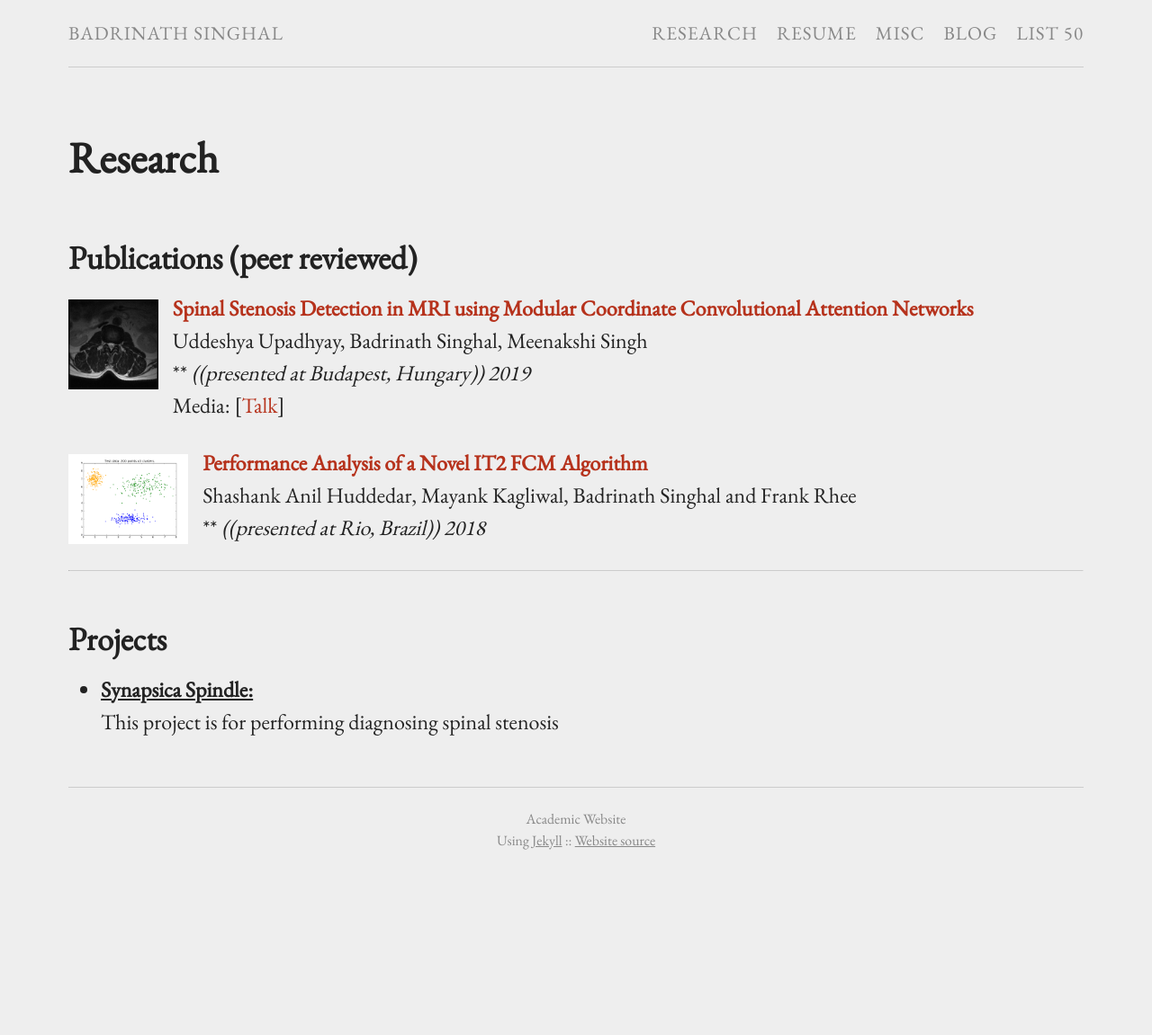
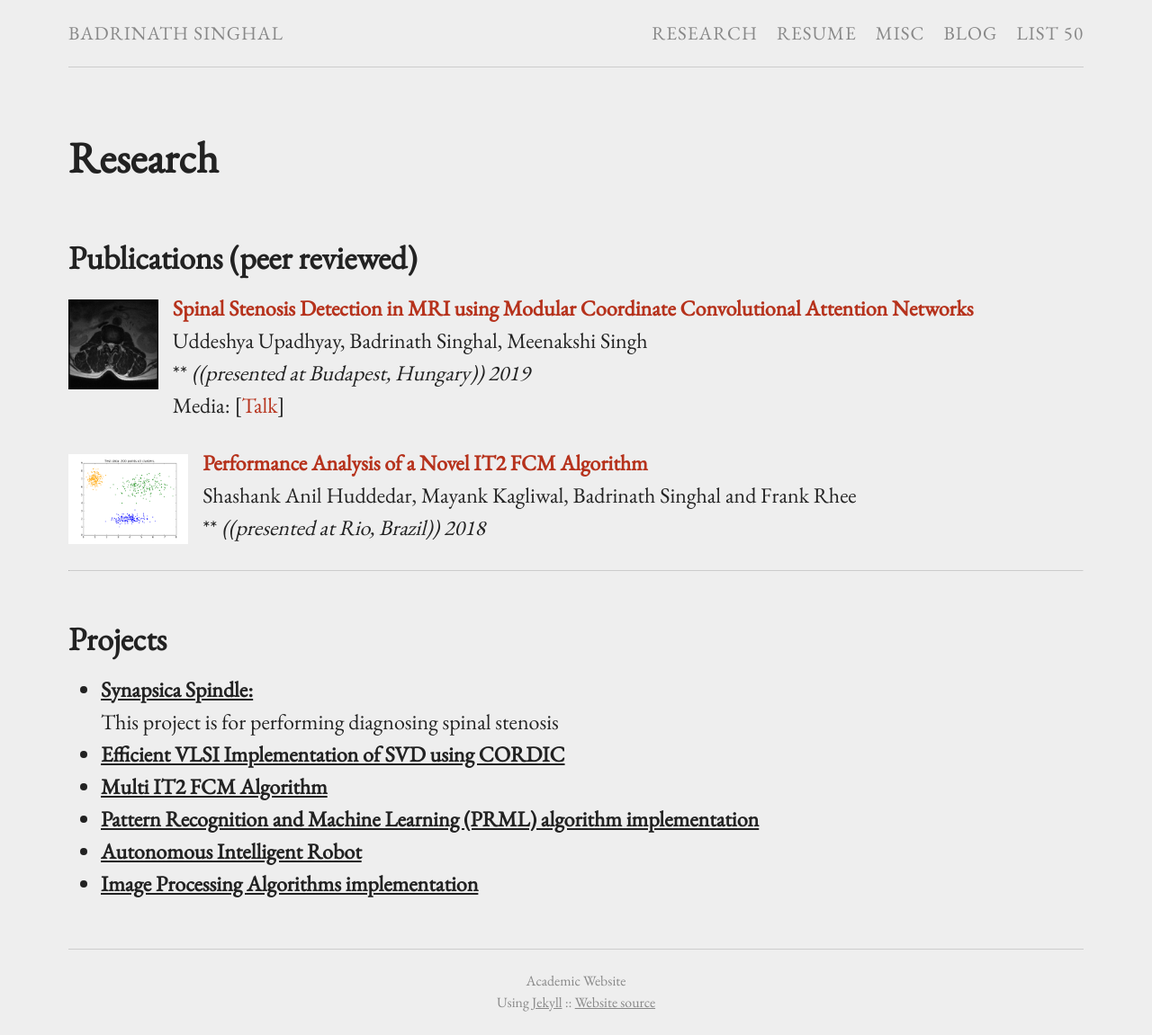
Before and after one commit to BadrinathS/BadrinathS.github.io, a Jekyll site: the page built from research.md, in a window 1280 px wide. Shown: the whole page at 90% size. Built offline with Jekyll 4.4.1, drawn with Linux system fonts in a browser that asks for light colours; before the commit the page ends 971 px from its top, so only the background shows below that.

Commit message:
Adding Projects names to write later

```diff
--- a/research.md
+++ b/research.md
@@ -65,4 +65,9 @@ pubs:
 
 <ul>
     <li><b><u>Synapsica Spindle:</u></b><br> This project is for performing diagnosing spinal stenosis </li>
+    <li><b><u>Efficient VLSI Implementation of SVD using CORDIC</u></b></li>
+    <li><b><u>Multi IT2 FCM Algorithm</u></b></li>
+    <li><b><u>Pattern Recognition and Machine Learning (PRML) algorithm implementation</u></b></li>
+    <li><b><u>Autonomous Intelligent Robot</u></b></li>
+    <li><b><u>Image Processing Algorithms implementation</u></b></li>
 </ul>
```
